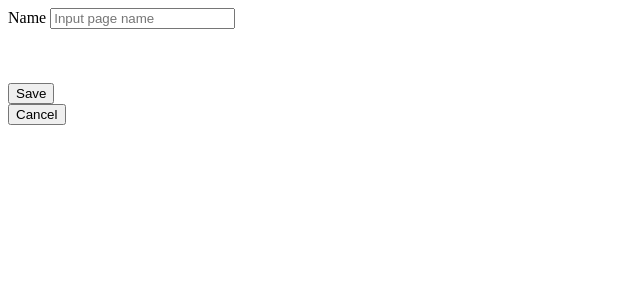
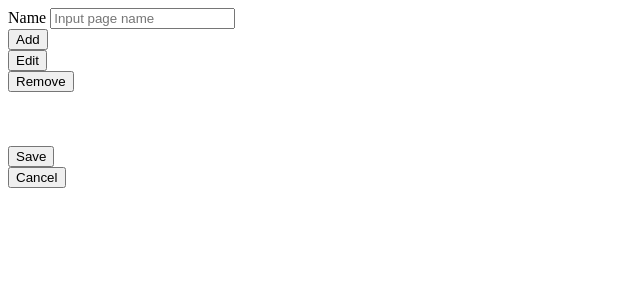
Before and after one commit to Acidosulus/memer.site.ajax, a Django app: template voc/vocapp/templates/home_page/hp_page_edit.html in a window 1280 px wide. Shown: the top 300 px of the page, without its empty margins (0-640 px from the left). Run offline with Django 3.2, Linux system fonts and the light colour scheme; the template is opened without the code that fills it: most values are stand-ins (such as "Sample title", 1, 10 or a date in 2020); parts of the project's set-up code (start-up, migrations or seed data) failed here and were passed over.

Commit message:
2024-04-05 00:10:53

```diff
--- a/voc/vocapp/templates/home_page/hp_page_edit.html
+++ b/voc/vocapp/templates/home_page/hp_page_edit.html
@@ -1,4 +1,9 @@
 {% load static %}
+
+<style>
+
+
+</style>
 
 <html>
 
@@ -9,17 +14,54 @@
       <label for="inputRowName">Name</label>
       <input type="text" class="form-control fs-3 fw-bold font-monospace" id="inputPageName" placeholder="Input page name" autocomplete="off">
     </div>
+      <div class="row">
+        <div class="col-10">
+            <div class="container-fluid mt-5" id="rows_container">
+            </div>
+        </div>
+        <div class="col-2 mt-5">
+                            <div class="container">
+                              <div class="row">
+                                <button type="button" class="btn btn-primary btn-block mb-2 button_save"
+                                  onclick="RunInScreenForm({  form_name:`page_edit`,
+                                                            execute_after_load:`FillEditPageForm();ResizeModalForms();`,
+                                                            request_link:`/hp_edit_page/0`,
+                                                            execute_on_ok:'',
+                                                            execute_on_close:'FillPagesEdit();'});"
+                                >
+                                  Add
+                                </button>
+                              </div>
+                              <div class="row">
+                                  <button type="button" class="btn btn-success btn-block mb-2 button_save" id="PagesHomePageEditButton"
+                                onclick="
+                                  RunInScreenForm({form_name:`page_edit`,
+                                  execute_after_load:`FillEditPageForm();ResizeModalForms();`,
+                                  request_link:`/hp_edit_page/`+$('#id_pages_ul_group').find(':selected').data(`page_id`),
+                                  execute_on_ok:'',
+                                  execute_on_close:'FillPagesEdit();'});"
+                                >
+                                Edit</button>
+                              </div>
+                              <div class="row">
+                                <button type="button" class="btn btn-danger btn-block mb-2 button_save" id="PagesHomePageDeleteButton"
+                                  onclick="
+                                    RemovePage($('#id_pages_ul_group').find(':selected').data(`page_id`), $('#id_pages_ul_group').find(':selected').val());
+                                    FillPagesEdit();
+                                  ">
+                                    Remove
+                                </button>
+                              </div>
+                          </div>
 
-
-      <div class="container-fluid mt-5" id="rows_container">
+        </div>
       </div>
 
 
+    </div>
+      <br><br><br>
 
-
-<br><br><br>
-
-      <div class="container">
+      <div class="contain er">
           <div class="row">
                 <div class="col-6">
                     <button class="btn col-11 btn-primary mb-2 button_save" onclick="SavePage({{ page_id }},  document.querySelector('#inputPageName').value); CloseToplevelDynamicForm();" id="id_save_page">Save</button>
```
Also changed, not shown: voc/vocapp/static/css/styles.css (+19 -0 lines), voc/vocapp/static/js/voca.js (+9 -2 lines), voc/vocapp/templates/home_page/hp_page_list.html (indentation only).
